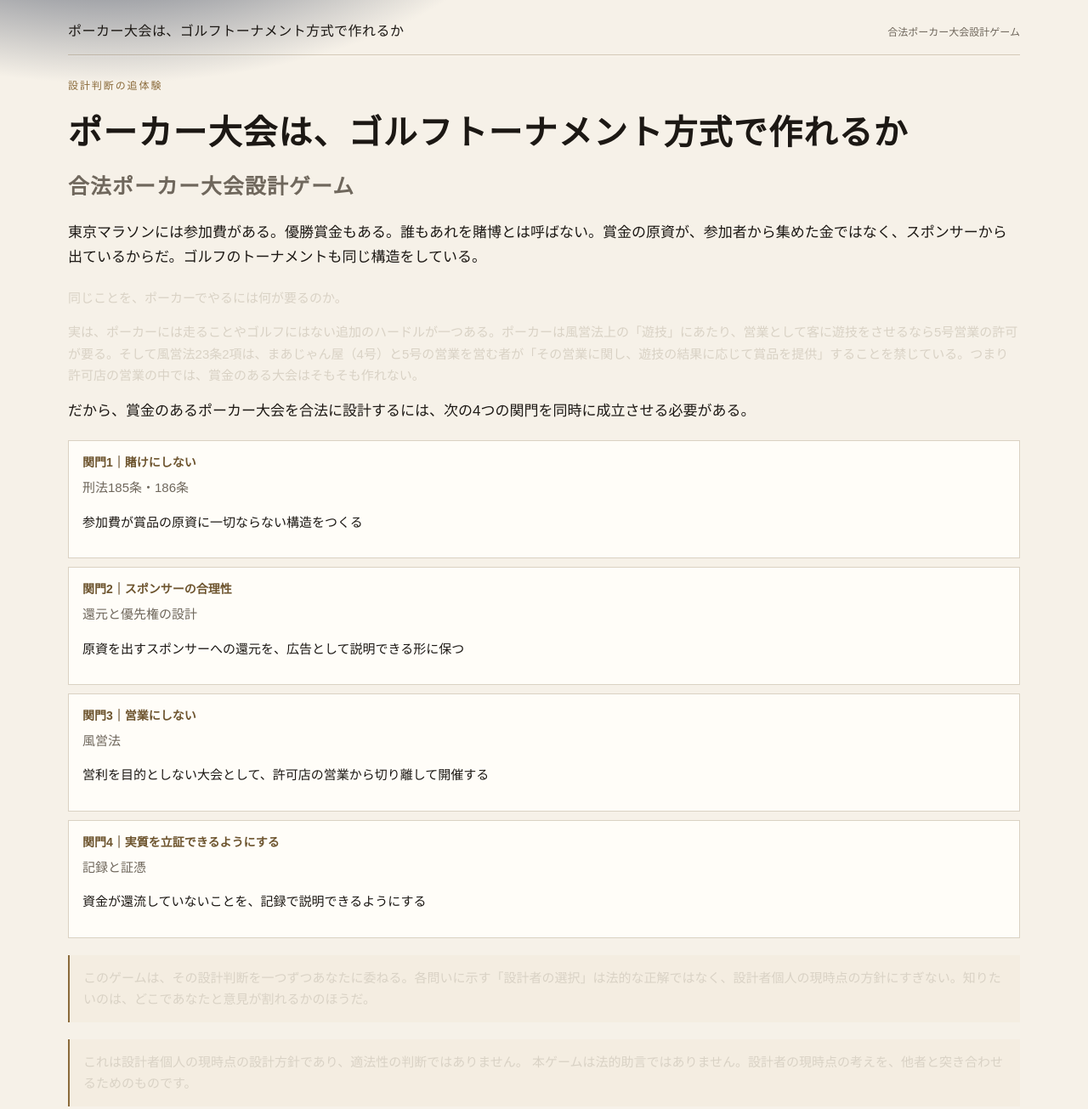
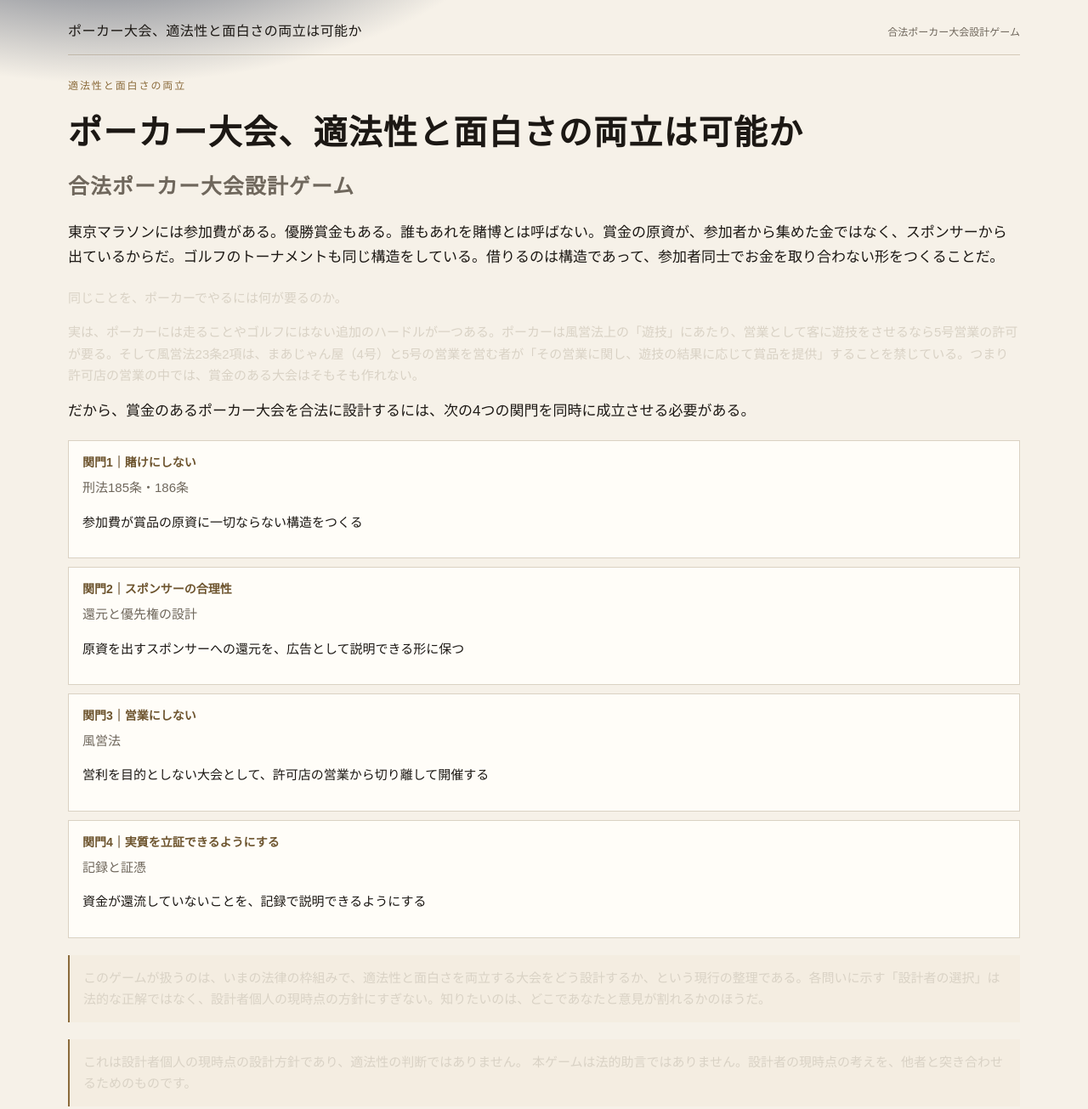
Before and after one commit to mizuyot/poker-regulation-game, a plain HTML site: page docs/index.html in a window 1280 px wide. Shown: the top 1305 px of the page at 85% size. Drawn offline with Linux system fonts and the light colour scheme; a web font is replaced by a local one.

Commit message:
タイトルを適法性と面白さの両立に合わせ、対外文面から事業モデルの言い回しを外す。
Co-authored-by: Cursor <cursoragent@cursor.com>

```diff
--- a/docs/index.html
+++ b/docs/index.html
@@ -3,10 +3,10 @@
   <head>
     <meta charset="utf-8" />
     <meta name="viewport" content="width=device-width, initial-scale=1" />
-    <title>ポーカー大会は、ゴルフトーナメント方式で作れるか — 合法ポーカー大会設計ゲーム</title>
+    <title>ポーカー大会、適法性と面白さの両立は可能か — 合法ポーカー大会設計ゲーム</title>
     <meta
       name="description"
-      content="賞金の原資をスポンサーに置く「ゴルフトーナメント方式」で、ポーカー大会を設計するゲーム。設計者の考えと、あなたの考えがどこで割れるかを可視化します。適法性の判断ではありません。"
+      content="賞金の原資をスポンサーに置き、参加者同士でお金を取り合わない大会設計を、関門ごとに考えるゲーム。適法性と面白さの両立は可能か。設計者の考えと、あなたの考えがどこで割れるかを可視化します。適法性の判断ではありません。"
     />
     <link rel="preconnect" href="https://fonts.googleapis.com" />
     <link rel="preconnect" href="https://fonts.gstatic.com" crossorigin />
@@ -19,7 +19,7 @@
   <body>
     <div class="frame">
       <header class="topbar">
-        <p class="brand">ポーカー大会は、ゴルフトーナメント方式で作れるか</p>
+        <p class="brand">ポーカー大会、適法性と面白さの両立は可能か</p>
         <p class="brand-sub">合法ポーカー大会設計ゲーム</p>
       </header>
       <div class="progress" aria-hidden="true">
--- a/docs/questions.json
+++ b/docs/questions.json
@@ -1,12 +1,12 @@
 {
   "meta": {
-    "title": "ポーカー大会は、ゴルフトーナメント方式で作れるか",
+    "title": "ポーカー大会、適法性と面白さの両立は可能か",
     "subtitle": "合法ポーカー大会設計ゲーム",
     "disclaimer": "これは設計者個人の現時点の設計方針であり、適法性の判断ではありません。",
     "legalNote": "本ゲームは法的助言ではありません。設計者の現時点の考えを、他者と突き合わせるためのものです。",
     "dataNotice": "回答は匿名で集計し、後日「どこで意見が割れたか」として公開します。保存するのはセッションID・設問ID・選択肢・比較結果・時刻のみで、IPアドレスやブラウザ情報は保存しません。",
     "distributionPromise": "回答は匿名で集計し、後日「どこで意見が割れたか」として公開します。保存するのはセッションID・設問ID・選択肢・比較結果・時刻のみで、IPアドレスやブラウザ情報は保存しません。",
-    "shareText": "「ポーカー大会は、ゴルフトーナメント方式で作れるか」——賞金の原資をスポンサーに置く設計を、関門ごとに考えるゲームです。\nhttps://mizuyot.github.io/poker-regulation-game/",
+    "shareText": "「ポーカー大会、適法性と面白さの両立は可能か」——賞金の原資をスポンサーに置き、参加者同士でお金を取り合わない大会設計を、関門ごとに考えるゲームです。\nhttps://mizuyot.github.io/poker-regulation-game/",
     "counterPrefix": "kop-regmax-v1",
     "sources": [
       "https://www.npa.go.jp/laws/notification/seian/hoan/250530kaisyakuunyokijyun.pdf"
@@ -18,8 +18,8 @@
     }
   },
   "intro": {
-    "kicker": "設計判断の追体験",
-    "lead": "東京マラソンには参加費がある。優勝賞金もある。誰もあれを賭博とは呼ばない。賞金の原資が、参加者から集めた金ではなく、スポンサーから出ているからだ。ゴルフのトーナメントも同じ構造をしている。",
+    "kicker": "適法性と面白さの両立",
+    "lead": "東京マラソンには参加費がある。優勝賞金もある。誰もあれを賭博とは呼ばない。賞金の原資が、参加者から集めた金ではなく、スポンサーから出ているからだ。ゴルフのトーナメントも同じ構造をしている。借りるのは構造であって、参加者同士でお金を取り合わない形をつくることだ。",
     "body": [
       "同じことを、ポーカーでやるには何が要るのか。",
       "実は、ポーカーには走ることやゴルフにはない追加のハードルが一つある。ポーカーは風営法上の「遊技」にあたり、営業として客に遊技をさせるなら5号営業の許可が要る。そして風営法23条2項は、まあじゃん屋（4号）と5号の営業を営む者が「その営業に関し、遊技の結果に応じて賞品を提供」することを禁じている。つまり許可店の営業の中では、賞金のある大会はそもそも作れない。"
@@ -51,7 +51,7 @@
         "asks": "資金が還流していないことを、記録で説明できるようにする"
       }
     ],
-    "close": "このゲームは、その設計判断を一つずつあなたに委ねる。各問いに示す「設計者の選択」は法的な正解ではなく、設計者個人の現時点の方針にすぎない。知りたいのは、どこであなたと意見が割れるかのほうだ。"
+    "close": "このゲームが扱うのは、いまの法律の枠組みで、適法性と面白さを両立する大会をどう設計するか、という現行の整理である。各問いに示す「設計者の選択」は法的な正解ではなく、設計者個人の現時点の方針にすぎない。知りたいのは、どこであなたと意見が割れるかのほうだ。"
   },
   "questions": [
     {
@@ -156,7 +156,7 @@
       "mode": "compare",
       "axis": "design",
       "axisLabel": "関門2",
-      "prompt": "フリーロール優先権は、どのように付与したら面白いですか？",
+      "prompt": "フリーロール優先権は、どのように付与しますか？",
       "choices": [
         { "id": "1", "text": "本戦上位入賞者本人に次回優先権を与える" },
         { "id": "2", "text": "各店舗推薦プレイヤーの成績に応じて、その店舗に枠を付与する" },
```
Also changed, not shown: 2 other files.
